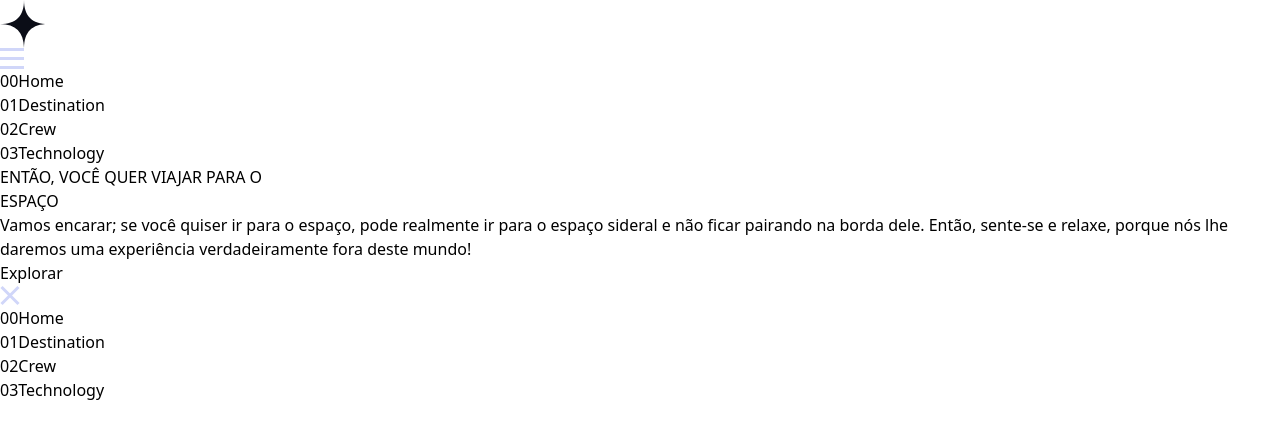
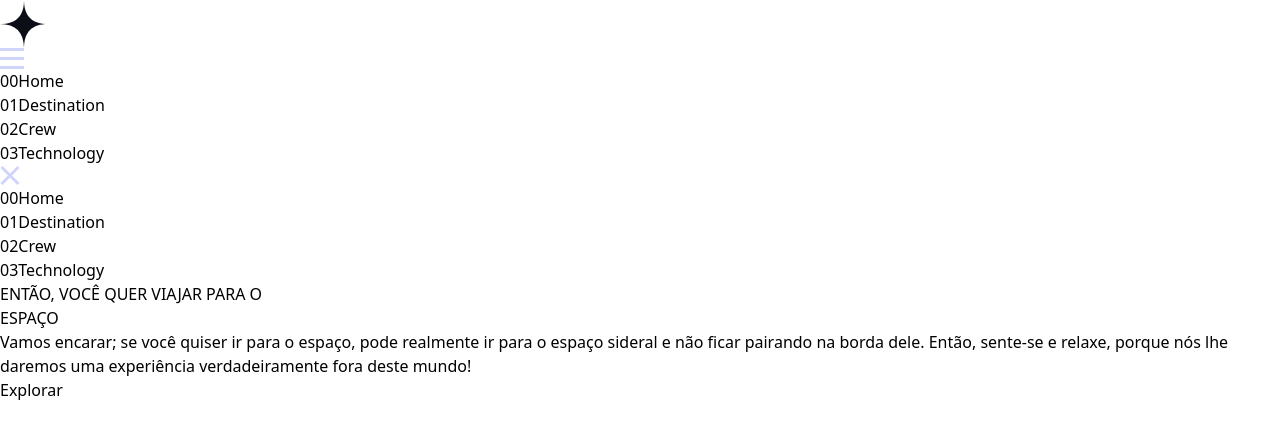
Before and after one commit to Daniel-san8/Nasa, a React (Vite) app: page / in a window 1280 px wide. Shown: the top 438 px of the page. Built offline with nearby package versions, Linux system fonts and the light colour scheme; a web font is replaced by a local one.

Commit message:
feat: alinhamento de rota e elemento

```diff
--- a/src/App.tsx
+++ b/src/App.tsx
@@ -1,19 +1,19 @@
 import React from "react";
 import Header from "./Components/Header";
-import Main from "./Components/Main";
 import MobileNavigation from "./Components/MobileNavigation";
 import { ProviderGlobal } from "./Context/GlobalContext";
 import { BrowserRouter, Route, Routes } from "react-router-dom";
 import Destination from "./Components/Destination";
+import Home from "./Components/Main";
 function App() {
   return (
     <BrowserRouter>
       <ProviderGlobal>
         <div className="relative bg-home-mobile md:bg-home-tablet lg:bg-home-desktop h-full w-full bg-cover">
           <Header />
-          <Main />
           <MobileNavigation />
           <Routes>
+            <Route path="/" element={<Home />} />
             <Route path="/destination" element={<Destination />} />
           </Routes>
         </div>
--- a/src/Components/Main.tsx
+++ b/src/Components/Main.tsx
@@ -1,6 +1,6 @@
 import React from "react";
 
-const Main = () => {
+const Home = () => {
   return (
     <main className="font-bellefair p-6 text-blue-secondary md:px-20 md:py-32 lg:flex lg:px-40 lg:mt-72 lg:gap-x-8 ">
       <div className="flex flex-col items-center justify-center gap-y-12 xl:items-start">
@@ -24,4 +24,4 @@
   );
 };
 
-export default Main;
+export default Home;
```
